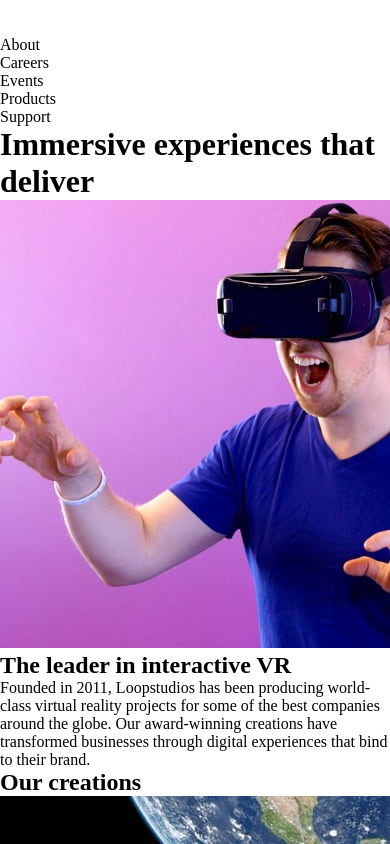
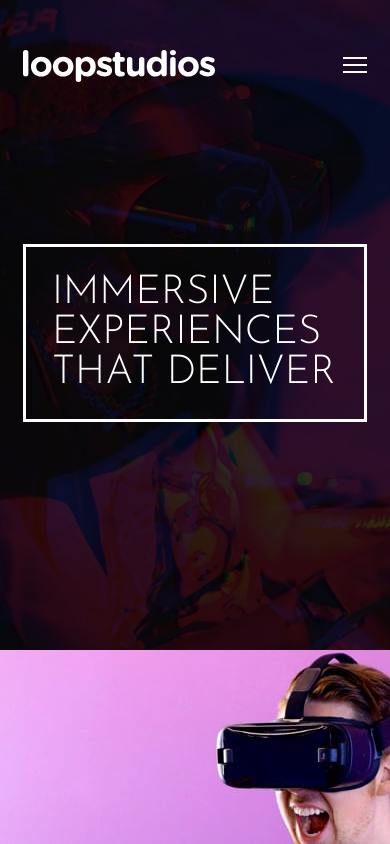
Before and after one commit to oscarvajalmora/fm-loopstudios-landing-page, a plain HTML site: page index.html in a window 390 px wide. Shown: the top 844 px of the page. Drawn offline with Linux system fonts and the light colour scheme.

Commit message:
Add hero section styles and responsive nav menu

```diff
--- a/index.html
+++ b/index.html
@@ -10,25 +10,24 @@
   <title>Frontend Mentor | Loopstudios landing page</title>
 </head>
 <body>
-  <div class="container">
-
+  <section class="hero">
     <header>
       <img src="images/logo.svg" alt="Loopstudios logo">
-      <nav>
+      <button id="btn-mobile-menu" class="nav-icon"><img src="images/icon-hamburger.svg" alt=""></button>
+      <nav id="mobile-menu">
         <ul>
-          <li>About</li>
-          <li>Careers</li>
-          <li>Events</li>
-          <li>Products</li>
-          <li>Support</li>
+          <li><a href="#">About</a></li>
+          <li><a href="#">Careers</a></li>
+          <li><a href="#">Events</a></li>
+          <li><a href="#">Products</a></li>
+          <li><a href="#">Support</a></li>
         </ul>
       </nav>
     </header>
+    <h1>Immersive experiences that deliver</h1>
+  </section>
 
-    <main>
-      <div class="hero">
-        <h1>Immersive experiences that deliver</h1>
-      </div>
+  <main class="container">
 
     <section class="about">
       <img src="images/mobile/image-interactive.jpg" alt="User with VR" class="about-image">
@@ -105,7 +104,7 @@
     </div>
     <p>© 2021 Loopstudios. All rights reserved.</p>
   </footer>
-  </div>
 
+  <script src="js/scripts.js"></script>
 </body>
 </html>
--- /dev/null
+++ b/js/scripts.js
@@ -0,0 +1,10 @@
+document.querySelector('#btn-mobile-menu').addEventListener('click', (element) => {
+    const mobileMenu = document.querySelector('#mobile-menu');
+    if(window.getComputedStyle(mobileMenu).getPropertyValue('display') === 'none') {
+        mobileMenu.style.display = 'flex'
+        element.target.setAttribute('src', 'images/icon-close.svg')
+    }else{
+        mobileMenu.style.display = 'none'
+        element.target.setAttribute('src', 'images/icon-hamburger.svg')
+    }
+});
--- a/scss/_colors.scss
+++ b/scss/_colors.scss
@@ -1,4 +1,4 @@
 $color-white: hsl(0, 0%, 100%);
-$color-lack: hsl(0, 0%, 0%);
+$color-black: hsl(0, 0%, 0%);
 $color-dark-gray: hsl(0, 0%, 55%);
 $color-very-dark-gray: hsl(0, 0%, 41%);
--- a/scss/styles.scss
+++ b/scss/styles.scss
@@ -6,3 +6,83 @@
     padding: 0;
     box-sizing: border-box;
 }
+
+body {
+    display: flex;
+    flex-direction: column;
+}
+
+.hero {
+    background-image: url('../images/mobile/image-hero.jpg');
+    background-size: cover;
+    height: 650px;
+    padding: 50px 23px;
+    display: flex;
+    flex-direction: column;
+    box-shadow: inset 0 0 0 100vw rgba($color-black, .7);
+
+    header {
+        display: flex;
+        align-items: center;
+        justify-content: space-between;
+
+        img {
+            z-index: 2;
+        }
+
+        button {
+            background-color: transparent;
+            border: none;
+            cursor: pointer;
+            padding: 0;
+            z-index: 2;
+        }
+
+        nav#mobile-menu {
+            z-index: 1;
+            display: none;
+            align-items: center;
+            position: absolute;
+            height: 100vh;
+            top: 0;
+            left: 0;
+            width: 100%;
+            background-color: $color-black;
+            justify-content: center;
+
+            ul {
+                list-style: none;
+                width: 327px;
+
+                li {
+
+                    a {
+                        color: $color-white;
+                        text-decoration: none;
+                        font-family: $font-family-josefina;
+                        text-transform: uppercase;
+                        line-height: 2;
+                        font-size: 24px;
+                    }
+                }
+            }
+        }
+
+    }
+
+    h1 {
+        border: 3px solid $color-white;
+        padding: 26px;
+        font-family: $font-family-josefina;
+        text-transform: uppercase;
+        color: $color-white;
+        font-size: 40px;
+        line-height: 1;
+        font-weight: 300;
+        margin-top: 162px;
+    }
+}
+
+.container {
+    width: 327px;
+}
```
Also changed, not shown: css/styles.css, 1 other file. Lines whose indentation alone changed are shown as unchanged.
